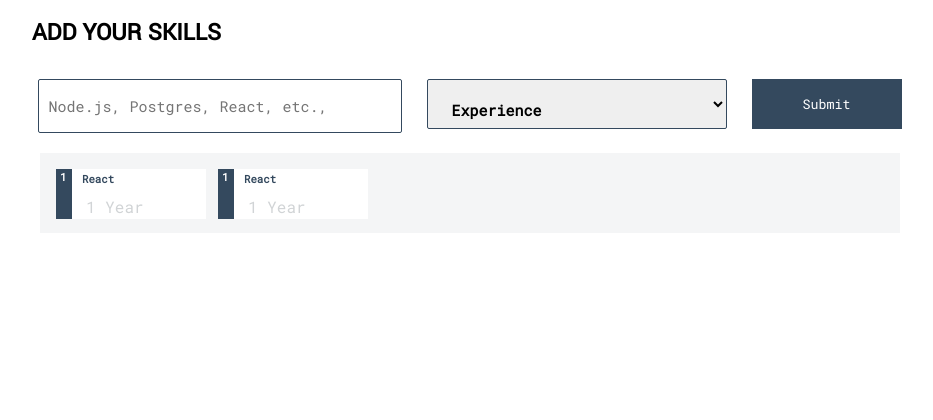
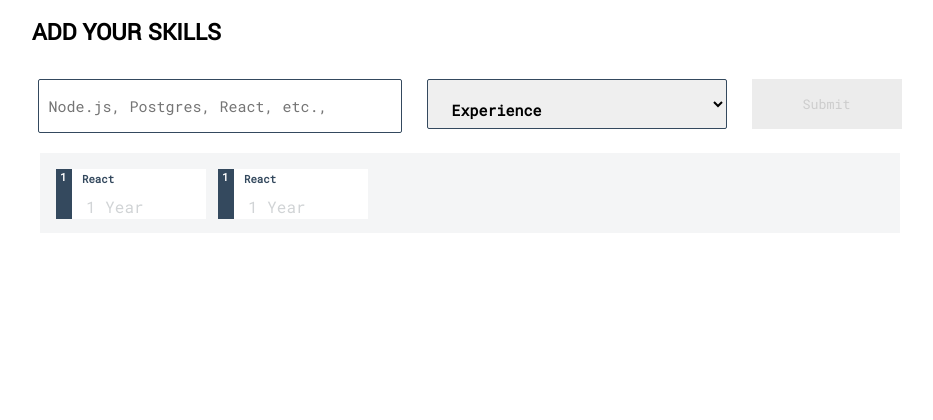
Before and after one commit to jidemobell/adaba, a React app: page / in a window 1280 px wide. Shown: the whole page, without its empty margins (158-1091 px from the left). Built offline with nearby package versions, Linux system fonts and the light colour scheme; no server answers.

Commit message:
update styles with button disable state

```diff
--- a/src/styles/App.css
+++ b/src/styles/App.css
@@ -49,15 +49,6 @@
   width: 350px;
 } */
 
-/* input[type=text] {
-  width: 350px;
-  height: 50px;
-  border: 0.5px solid #34495E;
-  border-radius: 2px;
-  padding-left: 10px;
-  font-size: 15px;
-  font-family: 'Roboto Mono', monospace;
-} */
 
 .form-input {
   width: 350px;
@@ -106,7 +97,7 @@
   width: 150px
 } */
 
-input[type=submit]{
+.form-button{
   background-color: #34495E;
   border: none;
   color: white;
@@ -118,9 +109,16 @@ input[type=submit]{
   font-family: 'Roboto Mono', monospace;
 }
 
-input[type=submit]:hover {
+.form-button:hover {
   background-color: #617181;
 }
+
+.form-button:disabled{
+  background-color: #ECECEC;
+  color: #CDCDCD;
+  text-decoration: none;
+}
+
 
 .skill-box{
   display: flex;
```
